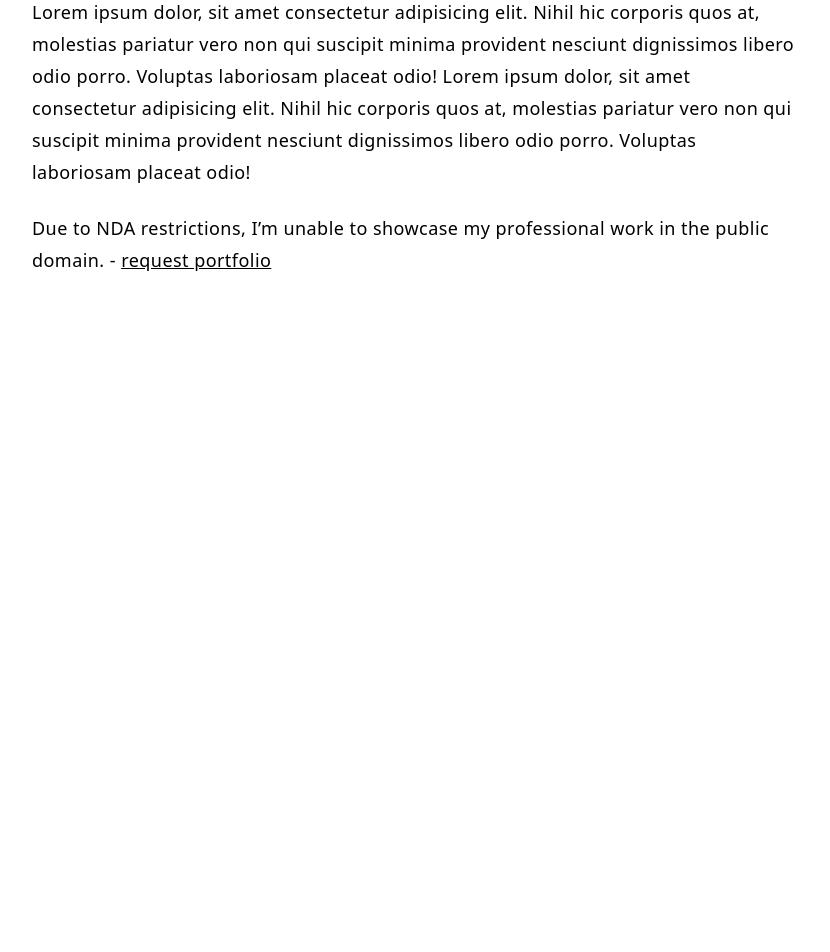
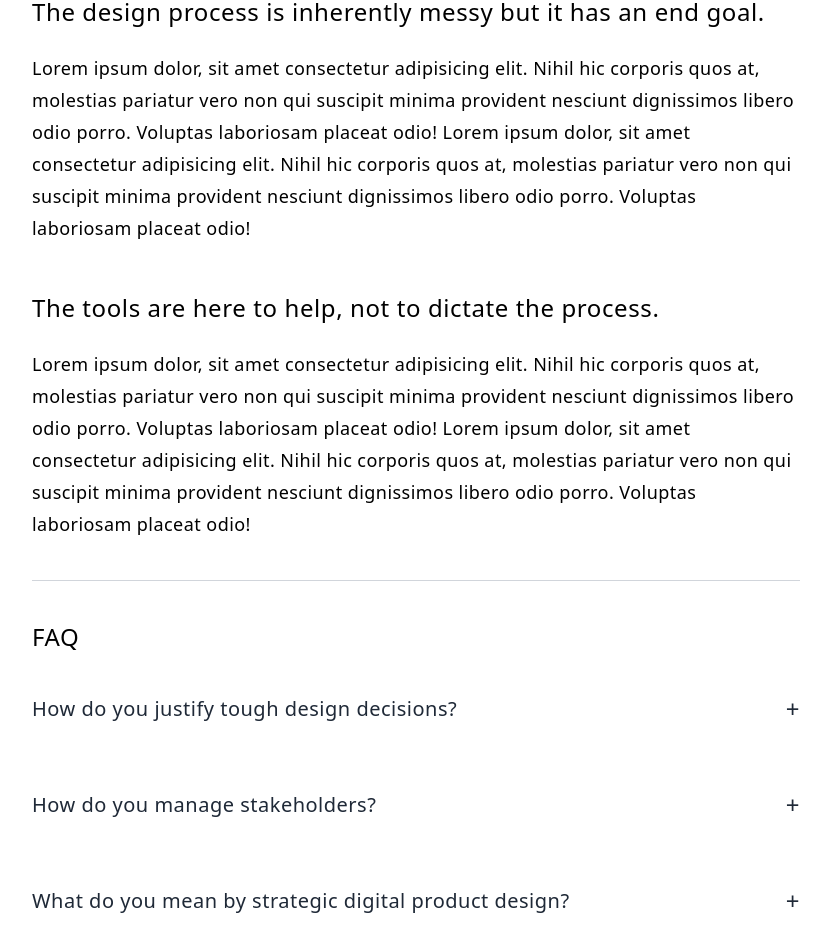
Before and after one commit to petros-chantz/portfolio-2025, a React (Create React App) app: page /design-process in a window 1280 px wide. Shown: the part 996-1948 px from the top of the page, without its empty margins (224-1054 px from the left). Before the commit the page ends 1272 px from the top, so only its background shows below. Built offline with nearby package versions, Linux system fonts and the light colour scheme.

Commit message:
feat: design process page

```diff
--- a/src/components/Accordion.js
+++ b/src/components/Accordion.js
@@ -1,15 +1,15 @@
 import { useState } from "react";
 
 const AccordionItem = ({ title, content, isOpen, onClick }) => (
-  <div className="border-b border-gray-200">
+  <div className="">
     <button
       onClick={onClick}
-      className="flex items-center justify-between w-full px-6 py-4 font-medium text-left text-gray-800 transition hover:bg-gray-100"
+      className="flex items-center justify-between w-full py-4 font-medium tracking-wide text-left text-gray-800 transition text-xl/8 "
     >
       {title}
-      <span className="text-lg">{isOpen ? "-" : "+"}</span>
+      <span className="text-2xl/8">{isOpen ? "-" : "+"}</span>
     </button>
-    {isOpen && <div className="px-6 pb-4 text-gray-600">{content}</div>}
+    {isOpen && <div className="tracking-wide text-lg/8">{content}</div>}
   </div>
 );
 
@@ -22,22 +22,24 @@ export default function Accordion() {
 
   const items = [
     {
-      title: "What is React?",
-      content: "React is a JavaScript library for building user interfaces.",
+      title: "How do you justify tough design decisions?",
+      content:
+        "Tough design decisions are always backed by a combination of user research, business goals, and product constraints. I rely on usability testing, data insights, and clear communication to present the rationale behind my choices. It’s important to demonstrate how each decision aligns with both user needs and long-term vision.\n\nWhen pushback occurs, I invite stakeholders into the decision-making process by framing trade-offs clearly. Instead of defending a design emotionally, I show the risks of alternatives and propose experiments or prototypes to test assumptions quickly.",
     },
     {
-      title: "What is Tailwind?",
+      title: "How do you manage stakeholders?",
       content:
-        "Tailwind CSS is a utility-first CSS framework for rapid UI development.",
+        "Managing stakeholders effectively begins with setting expectations early and maintaining open channels of communication. I focus on understanding each stakeholder’s goals and concerns, then tailor how I present updates, roadmaps, or design rationale accordingly. Regular check-ins and visual documentation help keep everyone aligned.\n\nI also try to create an environment of collaboration rather than just sign-off. That means listening actively, incorporating feedback meaningfully, and showing how the design process supports business outcomes. When handled well, stakeholders become champions, not roadblocks.",
     },
     {
-      title: "Is this an accordion?",
-      content: "Yes, it is a simple accessible accordion built with React.",
+      title: "What do you mean by strategic digital product design?",
+      content:
+        "Strategic digital product design means thinking beyond the interface. It involves understanding the market, user behavior, and business goals to create solutions that are not just beautiful but impactful. It’s a balance of usability, feasibility, and viability — all grounded in real-world context.\n\nIn practice, this could mean identifying underserved user segments, uncovering inefficiencies in a customer journey, or finding design leverage points that increase retention. Strategic design transforms design from a service to a driver of growth and innovation.",
     },
   ];
 
   return (
-    <div className="max-w-md mx-auto mt-10 overflow-hidden bg-white shadow rounded-xl">
+    <div className="flex flex-col gap-8">
       {items.map((item, index) => (
         <AccordionItem
           key={index}
--- a/src/pages/DesignProcess.js
+++ b/src/pages/DesignProcess.js
@@ -1,46 +1,64 @@
+import Accordion from "../components/Accordion";
+
 export default function DesignProcess() {
   return (
-    <div className="flex pt-8">
+    <div>
+      <div className="w-full h-[600px]"></div>
+      <div className="flex pt-8 pb-52">
         <div className="flex-none w-1/5"></div>
-      <div className="w-max">
-        <div className=" w-max h-[600px]"></div>
-        <h1 className="font-sans tracking-wide text-2xl/8">
-          Petros Chantzopoulos
-        </h1>
-
-        <br></br>
+        <div className=" w-max">
+          <h3 className="font-sans tracking-wide text-2xl/8">
+            "Show me, don't tell me."
+          </h3>
           <br></br>
           <p className="tracking-wide text-lg/8">
             Lorem ipsum dolor, sit amet consectetur adipisicing elit. Nihil hic
             corporis quos at, molestias pariatur vero non qui suscipit minima
-          provident nesciunt dignissimos libero odio porro. Voluptas laboriosam
-          placeat odio! Lorem ipsum dolor, sit amet consectetur adipisicing
-          elit. Nihil hic corporis quos at, molestias pariatur vero non qui
-          suscipit minima provident nesciunt dignissimos libero odio porro.
-          Voluptas laboriosam placeat odio!
+            provident nesciunt dignissimos libero odio porro. Voluptas
+            laboriosam placeat odio! Lorem ipsum dolor, sit amet consectetur
+            adipisicing elit. Nihil hic corporis quos at, molestias pariatur
+            vero non qui suscipit minima provident nesciunt dignissimos libero
+            odio porro. Voluptas laboriosam placeat odio!
           </p>
+          <br></br>
+          <br></br>
+          <h3 className="font-sans tracking-wide text-2xl/8">
+            The design process is inherently messy but it has an end goal.
+          </h3>
           <br></br>
           <p className="tracking-wide text-lg/8">
             Lorem ipsum dolor, sit amet consectetur adipisicing elit. Nihil hic
             corporis quos at, molestias pariatur vero non qui suscipit minima
-          provident nesciunt dignissimos libero odio porro. Voluptas laboriosam
-          placeat odio! Lorem ipsum dolor, sit amet consectetur adipisicing
-          elit. Nihil hic corporis quos at, molestias pariatur vero non qui
-          suscipit minima provident nesciunt dignissimos libero odio porro.
-          Voluptas laboriosam placeat odio!
+            provident nesciunt dignissimos libero odio porro. Voluptas
+            laboriosam placeat odio! Lorem ipsum dolor, sit amet consectetur
+            adipisicing elit. Nihil hic corporis quos at, molestias pariatur
+            vero non qui suscipit minima provident nesciunt dignissimos libero
+            odio porro. Voluptas laboriosam placeat odio!
           </p>
           <br></br>
+          <br></br>
+          <h3 className="font-sans tracking-wide text-2xl/8">
+            The tools are here to help, not to dictate the process.
+          </h3>
+          <br></br>
           <p className="tracking-wide text-lg/8">
-          Due to NDA restrictions, I’m unable to showcase my professional work
-          in the public domain. -{" "}
-          <span>
-            <a href="mailto:petros.chantz@gmail.com" className="underline ">
-              request portfolio
-            </a>
-          </span>
+            Lorem ipsum dolor, sit amet consectetur adipisicing elit. Nihil hic
+            corporis quos at, molestias pariatur vero non qui suscipit minima
+            provident nesciunt dignissimos libero odio porro. Voluptas
+            laboriosam placeat odio! Lorem ipsum dolor, sit amet consectetur
+            adipisicing elit. Nihil hic corporis quos at, molestias pariatur
+            vero non qui suscipit minima provident nesciunt dignissimos libero
+            odio porro. Voluptas laboriosam placeat odio!
           </p>
+          <br></br>
+          <hr className="my-4 border-t border-gray-300" />
+          <br></br>
+          <h3 className="font-sans tracking-wide text-2xl/8">FAQ</h3>
+          <br></br>
+          <Accordion />
         </div>
         <div className="flex-none w-1/5"></div>
       </div>
+    </div>
   );
 }
```
Lines whose indentation alone changed are shown as unchanged.
